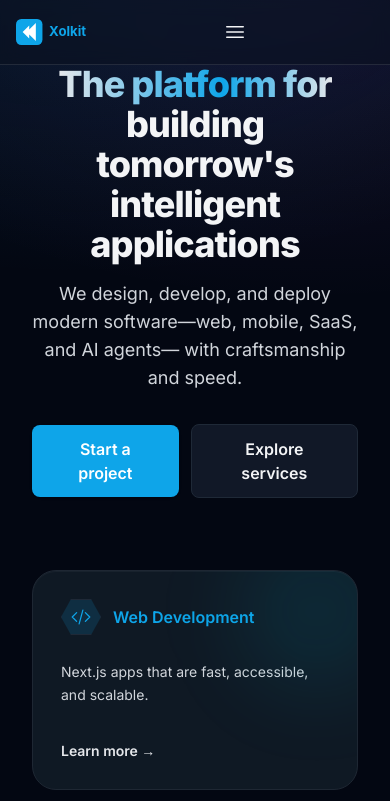
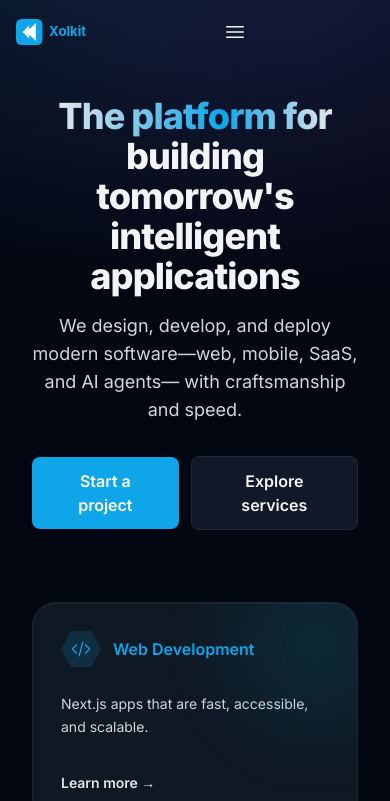
Before and after one commit to shahrukh-tanveer/xolkitweb, a Next.js app: page / in a window 390 px wide. Shown: the top 801 px of the page. Built offline with nearby package versions, Linux system fonts and the light colour scheme.

Commit message:
navbar fixed

```diff
--- a/app/page.js
+++ b/app/page.js
@@ -12,7 +12,7 @@ export default function HomePage() {
   ];
   return (
     <section className="relative overflow-hidden">
-      <div className="relative container-px py-16 sm:py-24">
+      <div className="relative container-px pt-24 sm:pt-28 pb-16 sm:pb-24">
         <div className="mx-auto max-w-4xl text-center">
         <h1 className="text-4xl sm:text-6xl font-extrabold tracking-tight">
           <span className="gradient-text">The platform for</span> building tomorrow's intelligent applications
--- a/components/Navbar.js
+++ b/components/Navbar.js
@@ -1,7 +1,7 @@
 "use client";
 import Link from "next/link";
 import Image from "next/image";
-import { Fragment, useState } from "react";
+import { Fragment, useEffect, useState } from "react";
 import { Menu, Transition, Disclosure } from "@headlessui/react";
 import { ChevronDownIcon, Bars3Icon, XMarkIcon } from "@heroicons/react/24/outline";
 
@@ -23,9 +23,23 @@ const portfolio = [
 
 export default function Navbar() {
   const [mobileOpen, setMobileOpen] = useState(false);
+  const [scrolled, setScrolled] = useState(false);
+
+  useEffect(() => {
+    const onScroll = () => setScrolled(window.scrollY > 24);
+    onScroll();
+    window.addEventListener("scroll", onScroll, { passive: true });
+    return () => window.removeEventListener("scroll", onScroll);
+  }, []);
 
   return (
-    <header className="fixed inset-x-0 top-0 z-50 border-b border-white/10 bg-[#0b1220]/60 backdrop-blur supports-[backdrop-filter]:bg-[#0b1220]/60">
+    <header
+      className={`fixed inset-x-0 top-0 z-50 transition-all duration-300 ${
+        scrolled
+          ? "border-b border-white/10 bg-[#0b1220]/70 backdrop-blur supports-[backdrop-filter]:bg-[#0b1220]/60 shadow-[0_8px_24px_-12px_rgba(0,0,0,0.6)]"
+          : "bg-transparent border-transparent"
+      }`}
+    >
       <nav className="container-px">
         <div className="grid grid-cols-3 items-center h-16">
           {/* Left: Logo */}
```
